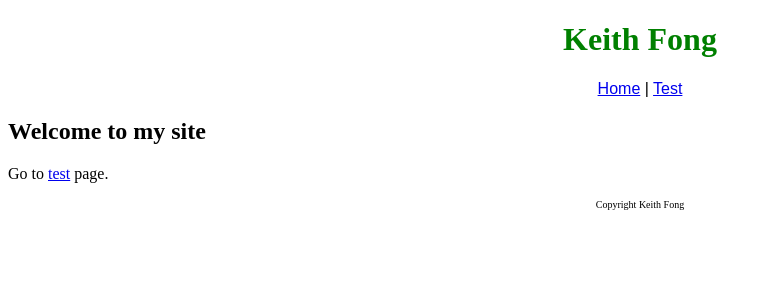
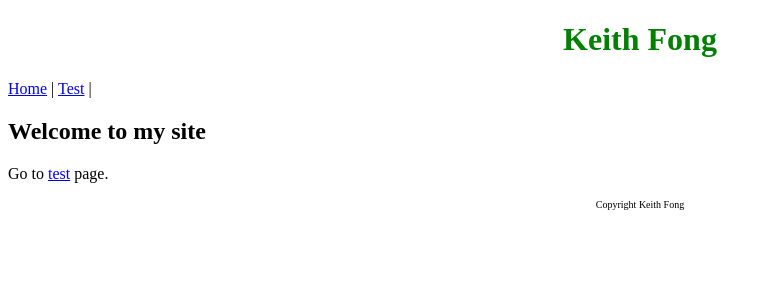
Before and after one commit to hikeithf/hikeithf.github.io, a Jekyll site: the page index.html, which Jekyll copies as it is, in a window 1280 px wide. Shown: the top 300 px of the page, without its empty margins (0-772 px from the left). Built offline with Jekyll 4.4.1, drawn with Linux system fonts in a browser that asks for light colours.

Commit message:
Update index.html

```diff
--- a/index.html
+++ b/index.html
@@ -2,10 +2,14 @@
 <html>
 <head>
   <link href="/style.css" type="text/css" rel="stylesheet">
+  <title>Keith's page</title>
 </head>
 <body>
 <h1>Keith Fong</h1>
-  <p class="nav"><a href="/index">Home</a> | <a href="/test">Test</a></p>
+<nav>
+  <a href="/">Home</a> |
+  <a href="/test">Test</a> |
+</nav>
 <h2 class="h2">Welcome to my site</h2>
 <p>Go to <a href="/test">test</a> page.</p>
   <p class="footer">Copyright Keith Fong</p>
```
